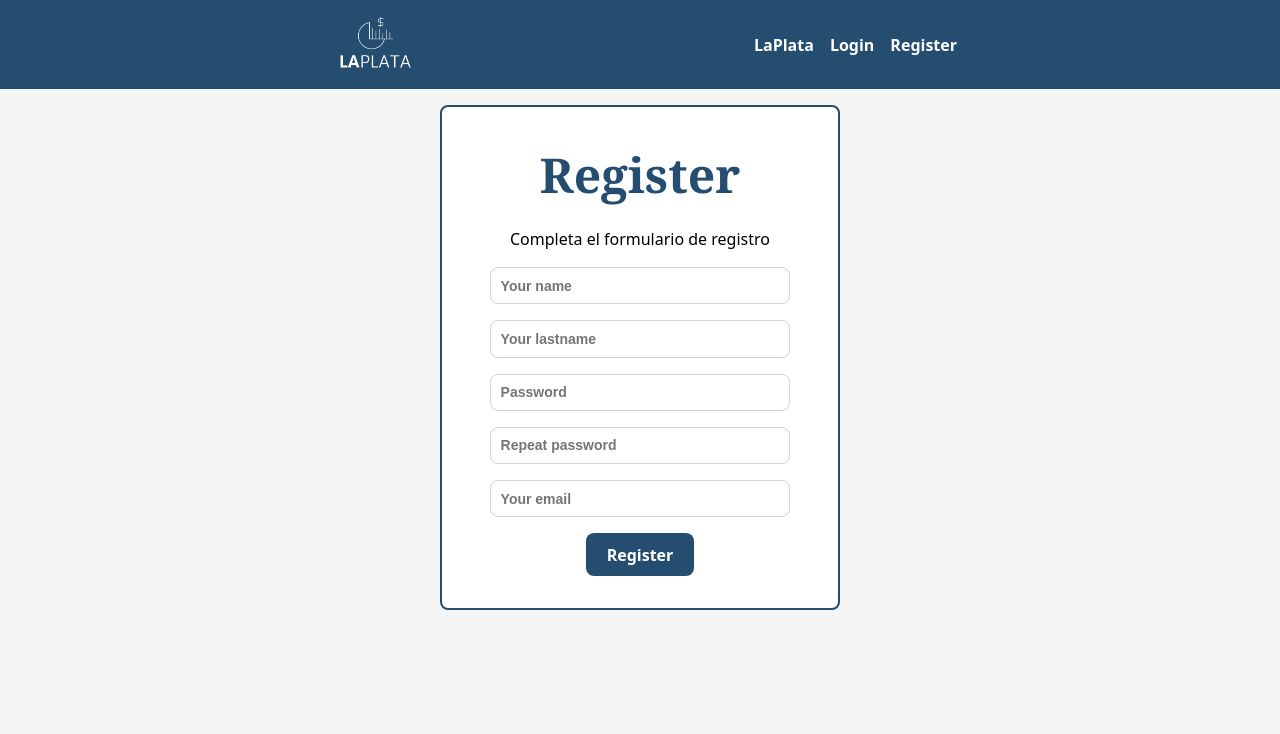
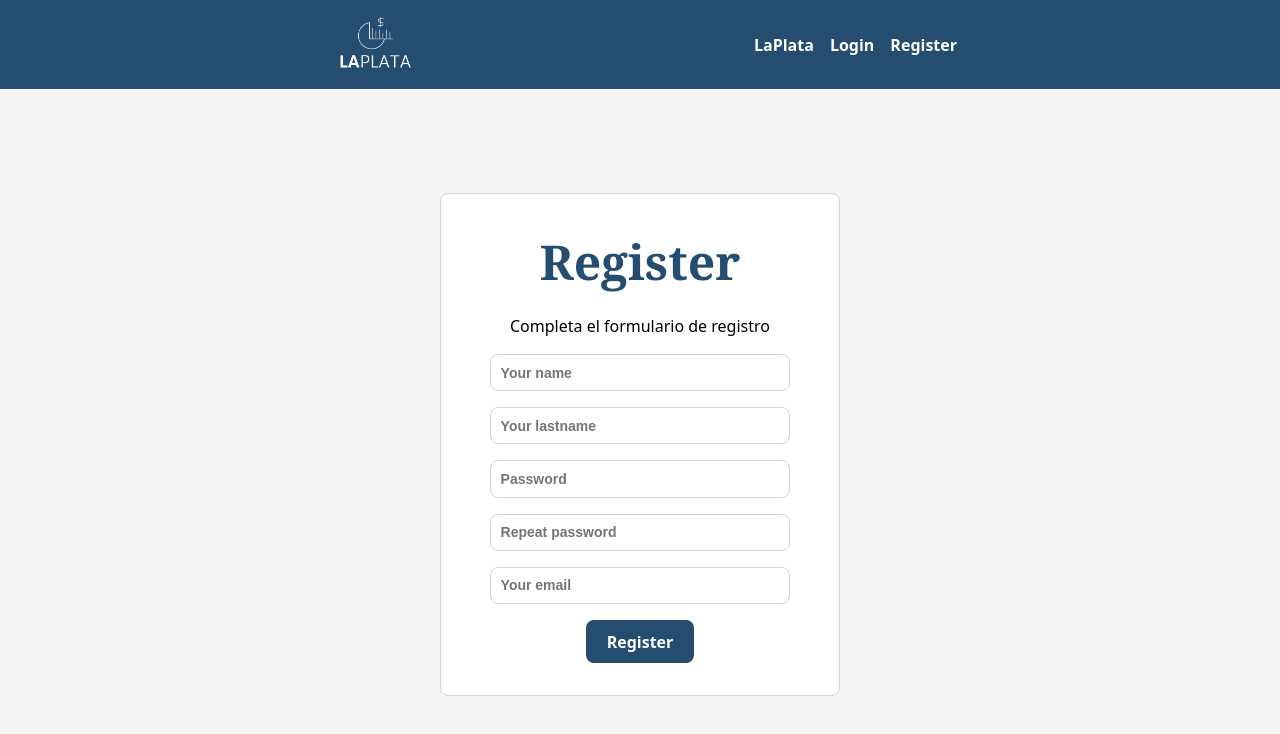
Before and after one commit to JNBarrachina/laplata-client, a React (Vite) app: page /register in a window 1280 px wide. Shown: the top 734 px of the page. Built offline with nearby package versions, Linux system fonts and the light colour scheme.

Commit message:
css (#12)
* modals + css

* css

---------

Co-authored-by: = <=>

```diff
--- a/src/components/pages/Home/Home.css
+++ b/src/components/pages/Home/Home.css
@@ -9,20 +9,18 @@
 
   padding: 6rem;
 
-    background-image: url('../../../assets/homebackground.jpg');
+  background-image: url("../../../assets/homebackground.jpg");
   background-size: cover;
   background-position: center;
-
 }
 
-h1{
-    color: #254D70;
+h1 {
+  color: #254d70;
 
-    font-family: Georgia, 'Times New Roman', Times, serif;
+  font-family: Georgia, "Times New Roman", Times, serif;
   font-size: 3rem;
 }
 
-
-.subtitleSpan{
+.subtitleSpan {
   color: green;
 }
--- a/src/components/pages/LoginRegister/LoginRegister.css
+++ b/src/components/pages/LoginRegister/LoginRegister.css
@@ -1,20 +1,19 @@
-.userFormContainer{
+.userFormContainer {
   min-width: 400px;
 
   display: flex;
   flex-flow: column nowrap;
   justify-content: center;
   align-items: center;
-
   background-color: white;
-    border: 2px solid #254D70;
+  border: 1px solid lightgrey;
   border-radius: 8px;
 
   gap: 1rem;
   padding: 2rem;
 }
 
-main{
+main {
   display: flex;
   flex-flow: row wrap;
   justify-content: center;
@@ -23,8 +22,7 @@ main{
   padding: 1rem;
 }
 
-
-.userForm{
+.userForm {
   display: flex;
   flex-flow: column nowrap;
   justify-content: center;
@@ -33,22 +31,22 @@ main{
   gap: 1rem;
 }
 
-input{
+input {
   font-weight: bolder;
 
   padding: 0.6rem;
 }
 
-button{
+button {
   font-weight: bold;
 
-    background-color: #254D70;
+  background-color: #254d70;
   color: white;
 }
 
-button:hover{
+button:hover {
   background-color: whitesmoke;
-    color: #254D70;
+  color: #254d70;
 
   transform: scale(1.1);
   transition: 0.4s;
--- a/src/index.css
+++ b/src/index.css
@@ -18,7 +18,7 @@ body {
   flex-flow: row wrap;
   justify-content: center;
   align-items: flex-start;
-
+  height: 100vh;
   width: 100%;
 }
 
```
Also changed, not shown: src/components/molecules/BalanceData/BalanceData.jsx (indentation only), src/components/molecules/NewTransaction/NewTransaction.jsx (indentation only). Lines whose indentation alone changed are shown as unchanged.
